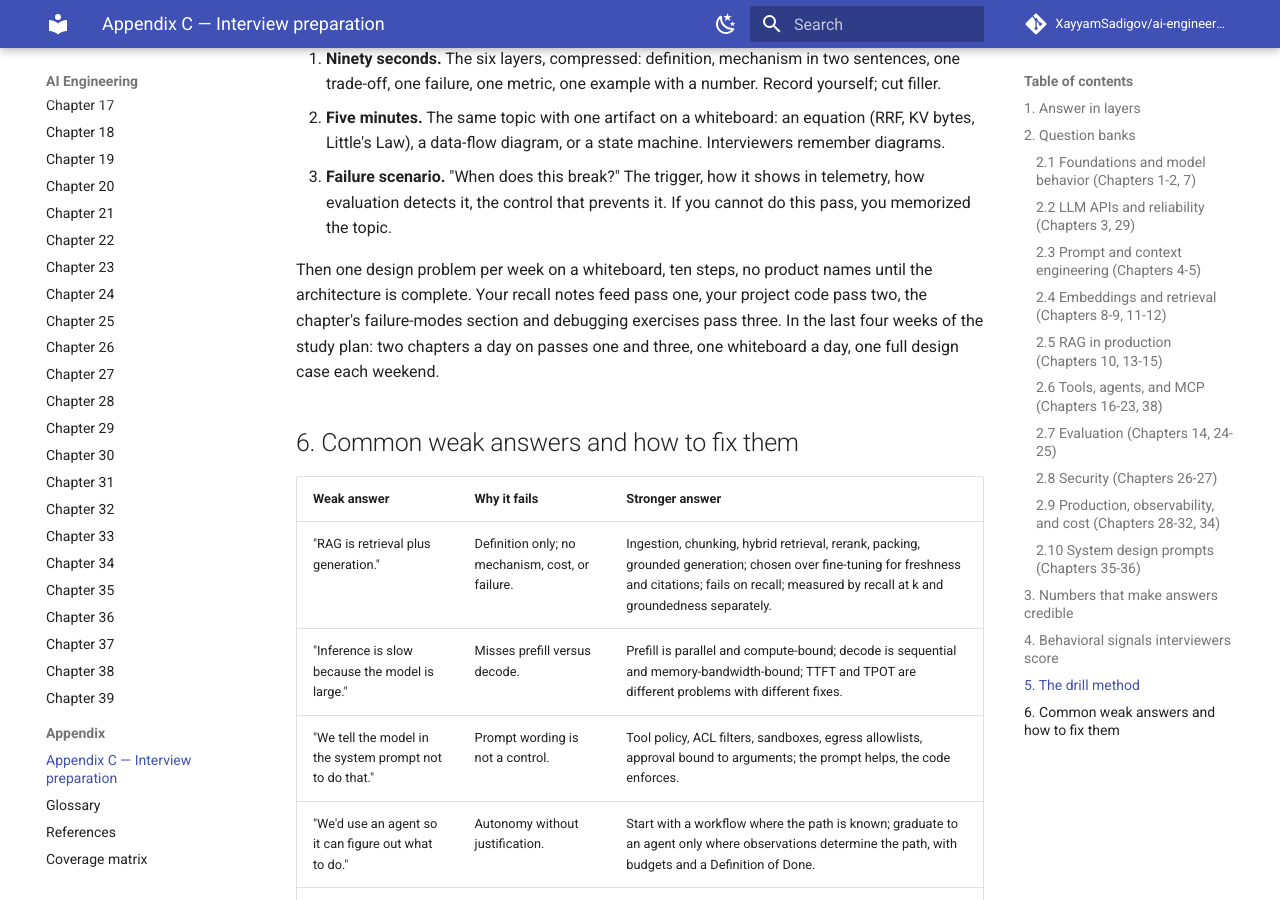
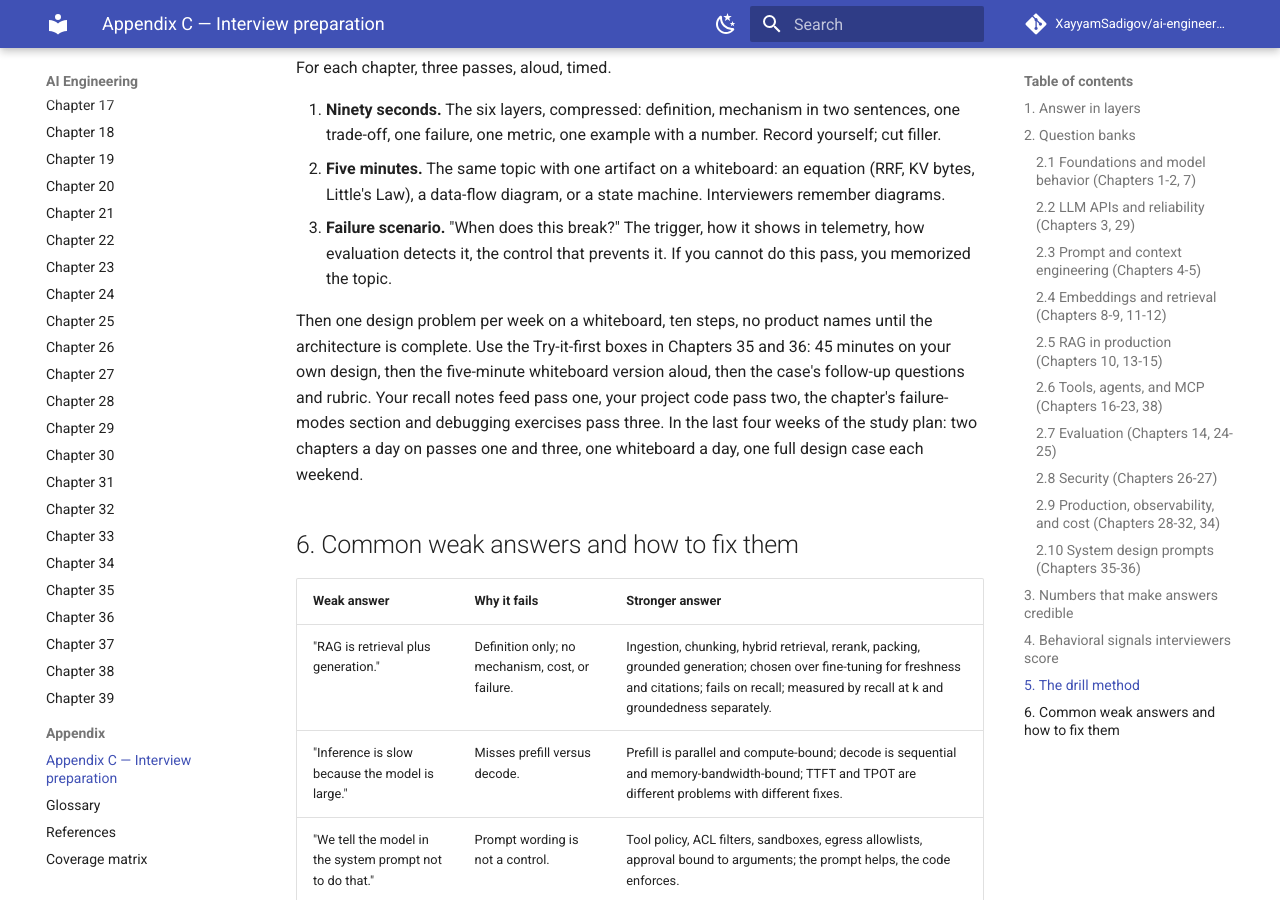
Before and after one commit to XayyamSadigov/ai-engineering-book, an MkDocs documentation site: the page built from book/appendix-c-interview-preparation.md, in a window 1280 px wide and 900 px high, scrolled down 12928 px. Built offline with MkDocs 1.6.1 and Material for MkDocs 9.7.7, drawn with Linux system fonts in a browser that asks for light colours; comment, search, counter and statistics services are not loaded; some of the changed text lies outside the part shown.

Commit message:
Align Appendix C with Chapters 7, 35, 36 and 38

```diff
--- a/book/appendix-c-interview-preparation.md
+++ b/book/appendix-c-interview-preparation.md
@@ -191,9 +191,10 @@
 11. **What does MCP solve and not solve?** Standard discovery and invocation of tools, resources, and
     prompts across hosts; not authorization, trust of tool descriptions, or egress control. Host,
     client, server roles; stdio and HTTP transports. (Ch 18)
-12. **How do you make an agent durable across a restart?** Checkpoint typed state after each step,
-    idempotent side effects under at-least-once delivery, approvals as first-class states, resume from
-    the event log. (Ch 38)
+12. **How do you make an agent durable across a restart?** Make an append-only event log the source of
+    truth and rebuild state by folding it (checkpoints are only a cache of that fold), make side
+    effects idempotent under at-least-once delivery, treat approvals as first-class states, and fence
+    workers with leases. (Ch 38)
 
 ### 2.7 Evaluation (Chapters 14, 24-25)
 
@@ -265,7 +266,8 @@
 9. **Where do you cache?** Prompt prefix, embeddings, retrieval, responses, semantic; each with a
    correctness key and a TTL tied to the change rate underneath. (Ch 30)
 10. **Hosted API or self-host?** Self-host when data residency, sustained-volume cost, latency
-    control, or customization requires it and you can run capacity planning and on-call. (Ch 34)
+    control, or customization requires it and you can run capacity planning and on-call; price it at
+    measured utilization, not peak throughput. (Ch 7 for the decision, Ch 34 for the serving math)
 
 ### 2.10 System design prompts (Chapters 35-36)
 
@@ -463,7 +465,8 @@
    topic.
 
 Then one design problem per week on a whiteboard, ten steps, no product names until the architecture
-is complete. Your recall notes feed pass one, your project code pass two, the chapter's failure-modes
+is complete. Use the Try-it-first boxes in Chapters 35 and 36: 45 minutes on your own design, then
+the five-minute whiteboard version aloud, then the case's follow-up questions and rubric. Your recall notes feed pass one, your project code pass two, the chapter's failure-modes
 section and debugging exercises pass three. In the last four weeks of the study plan: two chapters a
 day on passes one and three, one whiteboard a day, one full design case each weekend.
 
```
